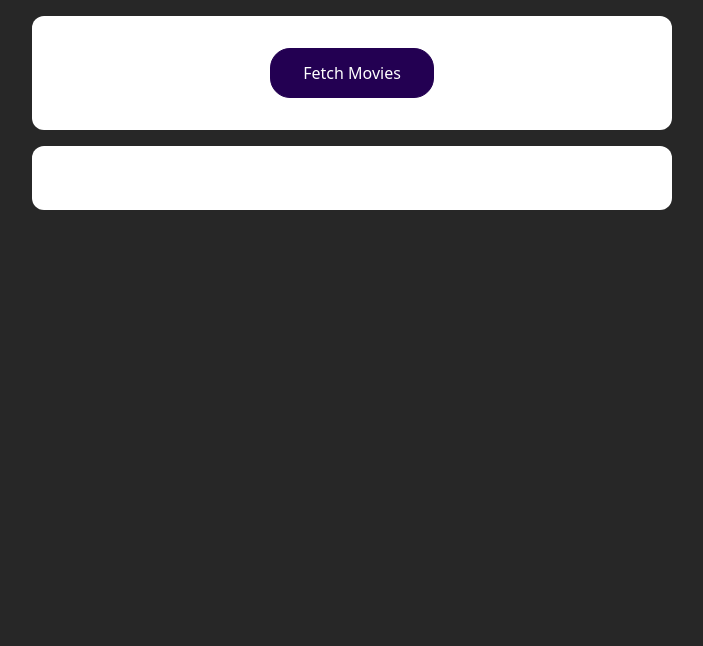
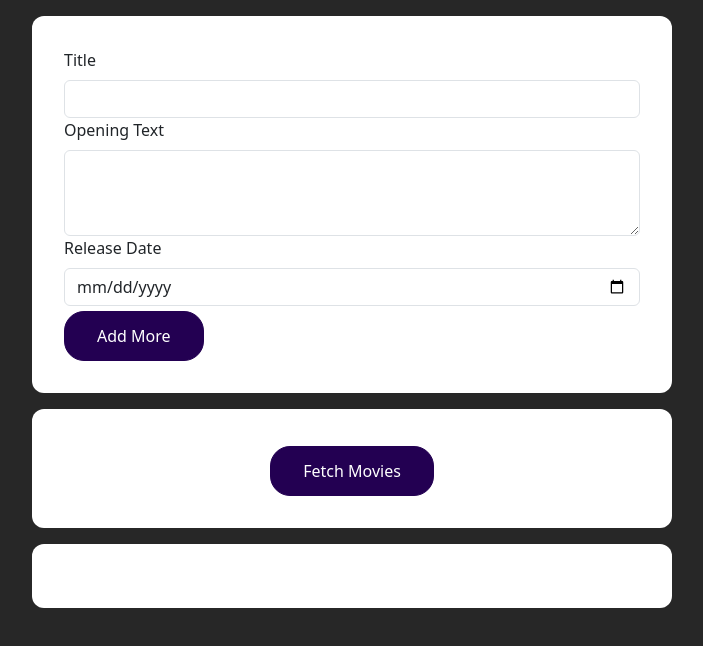
Before and after one commit to jitujiten/databaseproject, a React (Create React App) app: page / in a window 1280 px wide. Shown: the top 646 px of the page, without its empty margins (288-991 px from the left). Built offline with nearby package versions, Linux system fonts and the light colour scheme; no server answers.

Commit message:
Added task-10

```diff
--- a/src/App.css
+++ b/src/App.css
@@ -3,6 +3,14 @@ section {
   width: 90%;
   max-width: 40rem;
   text-align: center;
+  background-color: white;
+  padding: 2rem;
+  border-radius: 12px;
+}
+.section1 {
+  margin: 1rem auto;
+  width: 90%;
+  max-width: 40rem;
   background-color: white;
   padding: 2rem;
   border-radius: 12px;
@@ -16,6 +24,7 @@ button {
   color: white;
   padding: 0.75rem 2rem;
   border-radius: 20px;
+  margin-top: 5px;
 }
 
 button:focus {
--- a/src/App.js
+++ b/src/App.js
@@ -1,20 +1,16 @@
-import React, { useState, useEffect,useCallback } from "react";
+import React, { useState, useEffect, useCallback } from "react";
 
 import MoviesList from "./components/MoviesList";
 import "./App.css";
 
 function App() {
-
   const [movies, setmovies] = useState([]);
 
   const [isLoading, setloading] = useState(false);
 
   const [error, seterror] = useState(null);
 
-
-
-
-  const fetchMoviehandler =useCallback(async ()=>{
+  const fetchMoviehandler = useCallback(async () => {
     try {
       setloading(true);
 
@@ -35,22 +31,60 @@ function App() {
         };
       });
 
-
       setmovies(transformedmovies);
     } catch (error) {
       seterror(error.message);
     }
     setloading(false);
-  },[]);
+  }, []);
 
   useEffect(() => {
     fetchMoviehandler();
-    console.log("fetched")
+    console.log("fetched");
   }, [fetchMoviehandler]);
+
+const submitHandler=(e)=>{
+  e.preventDefault();
+
+  const movieObject={
+    "title":e.target.title.value,
+    "opening_crawl":e.target.OpeningText.value,
+    "release_date":new Date(e.target.date.value)
+  }
+ console.log(movieObject);
+
+}
+
+
+
 
 
   return (
     <React.Fragment>
+      <div className="section1">
+        <form onSubmit={submitHandler}>
+          <label htmlFor="Title" className="form-label">
+            Title
+          </label>
+          <input id="title" type="text" className="form-control" />
+          <label htmlFor="Opening Text" className="form-label">
+            Opening Text
+          </label>
+          <textarea
+            id="OpeningText"
+            className="form-control"
+            rows="3"
+          ></textarea>
+          <label htmlFor="Release Date" className="form-label">
+          Release Date
+          </label>
+          <input type="date"
+           id="date"
+          className="form-control" />
+          <button>Add More</button>
+        </form>
+      </div>
+
       <section>
         <button onClick={fetchMoviehandler}>Fetch Movies</button>
       </section>
```
Lines whose indentation alone changed are shown as unchanged.
